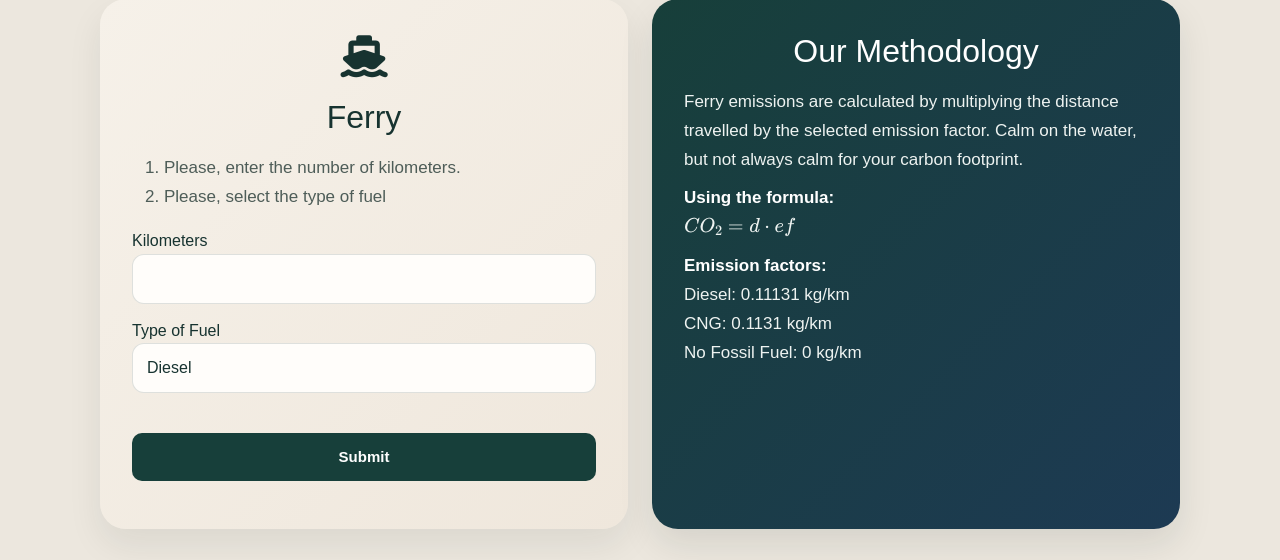
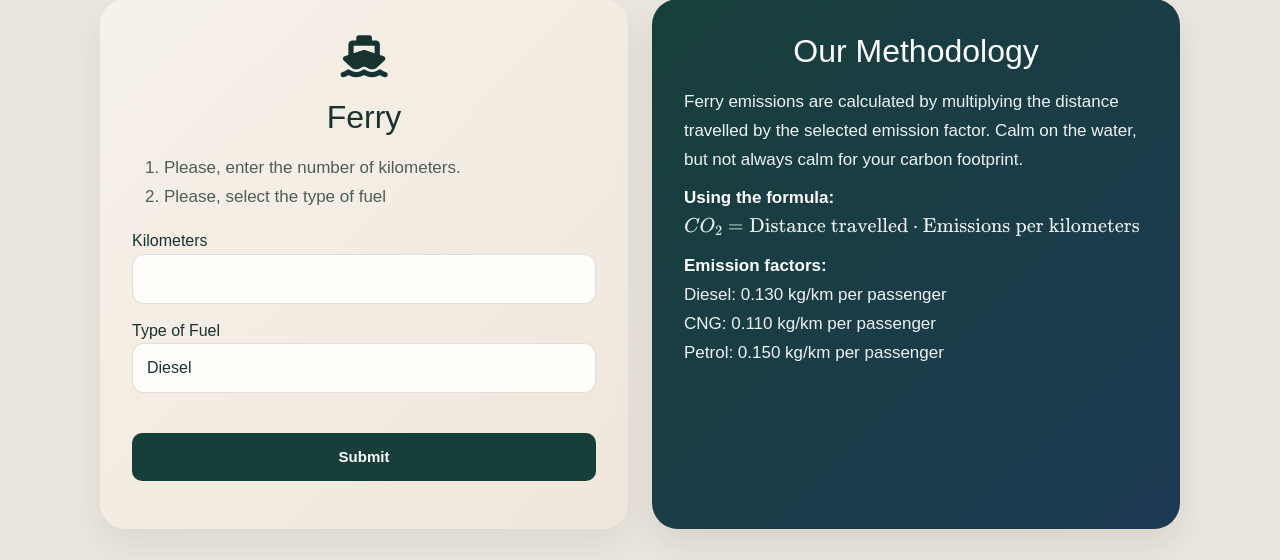
Before and after one commit to EliasAKyte/carbon-app-2026-1, a Flask app: page /carbon_app/new_entry_ferry in a window 1280 px wide. Shown: the part 148-708 px from the top of the page. Run offline with Flask 2, Linux system fonts and the light colour scheme; the visitor is signed in with stand-in values (Sample User, id 1); some libraries are stand-ins or nearby versions.

Commit message:
Update new_entry_ferry.html

```diff
--- a/capp/templates/carbon_app/new_entry_ferry.html
+++ b/capp/templates/carbon_app/new_entry_ferry.html
@@ -72,17 +72,17 @@
         <p style="text-align: left;">
           <strong>Using the formula:</strong>
           <br>
-          \(CO_{2} = d \cdot ef\)
+          \(CO_{2} = \text{Distance travelled} \cdot \text{Emissions per kilometers}\)
         </p>
 
         <p style="text-align: left;">
           <strong>Emission factors:</strong>
           <br>
-          Diesel: 0.11131 kg/km
+          Diesel: 0.130 kg/km per passenger
           <br>
-          CNG: 0.1131 kg/km
+          CNG: 0.110 kg/km per passenger
           <br>
-          No Fossil Fuel: 0 kg/km
+          Petrol: 0.150 kg/km per passenger
         </p>
       </div>
   </div>
```
